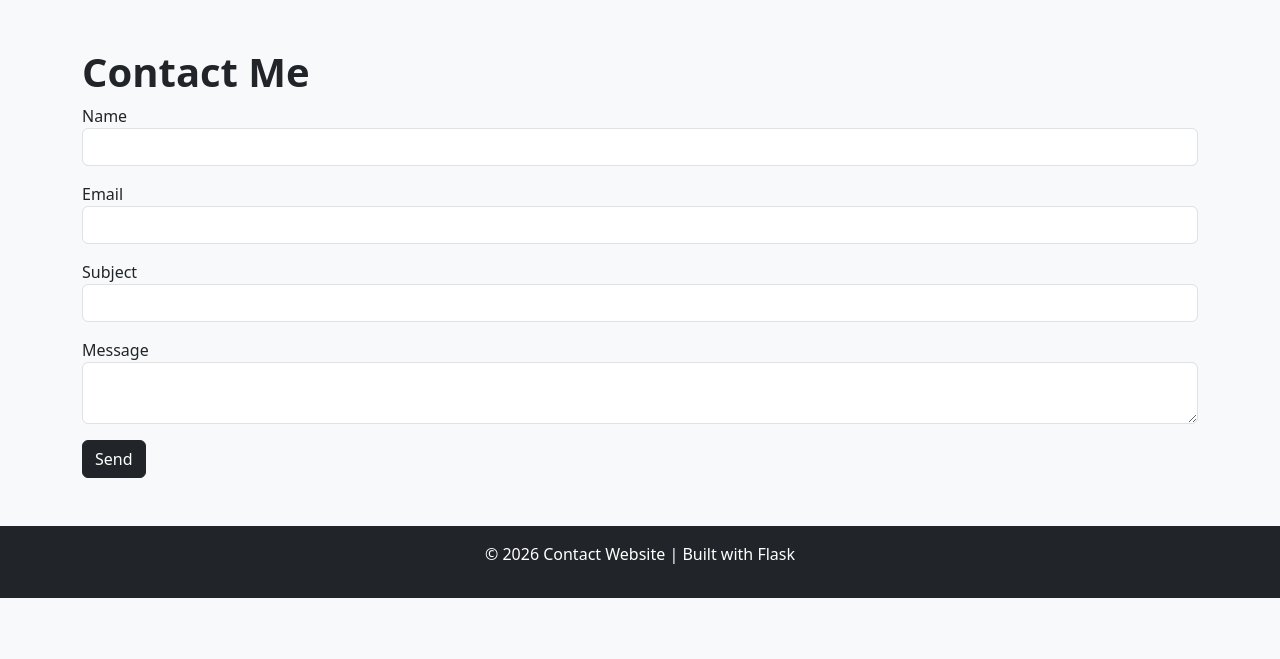
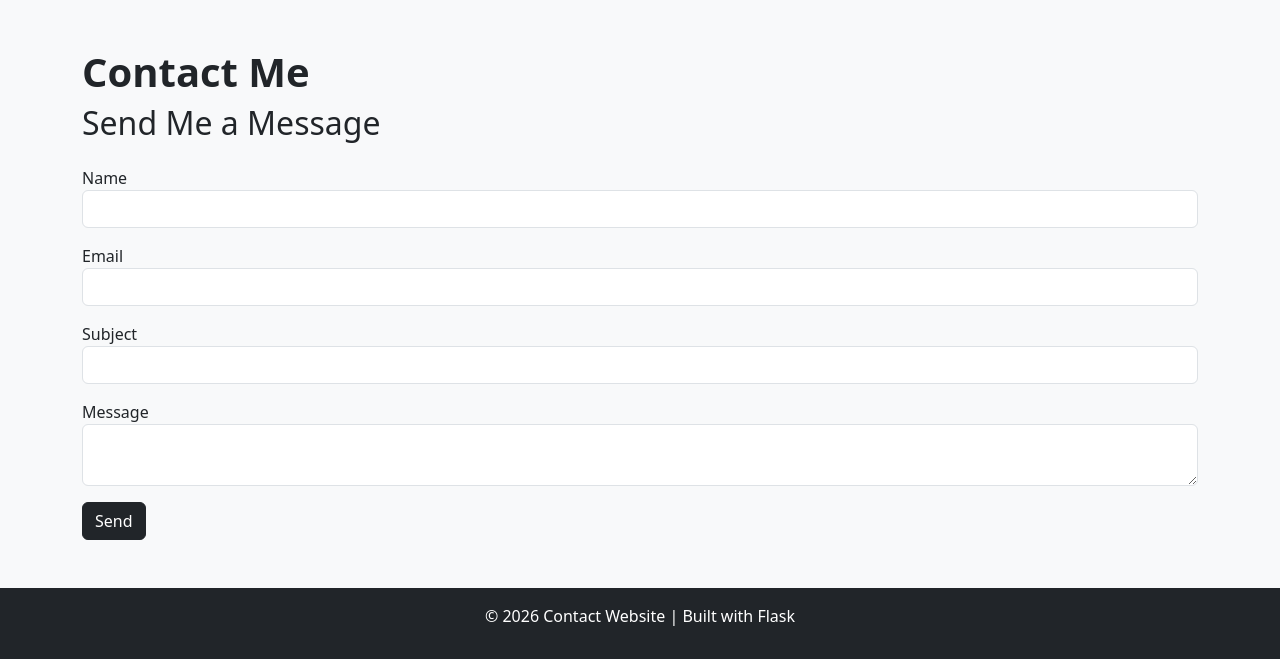
Before and after one commit to kasideduamgthong/contact-website, a Flask app: page /contact in a window 1280 px wide. Shown: the part 56-715 px from the top of the page. Run offline with Flask 3, Linux system fonts and the light colour scheme.

Commit message:
Improve contact page heading layout

```diff
--- a/templates/contact.html
+++ b/templates/contact.html
@@ -2,6 +2,7 @@
 {% block content %}
 
 <h1>Contact Me</h1>
+<h2 class="mb-4">Send Me a Message</h2>
 
 <form method="POST">
     <div class="mb-3">
```
